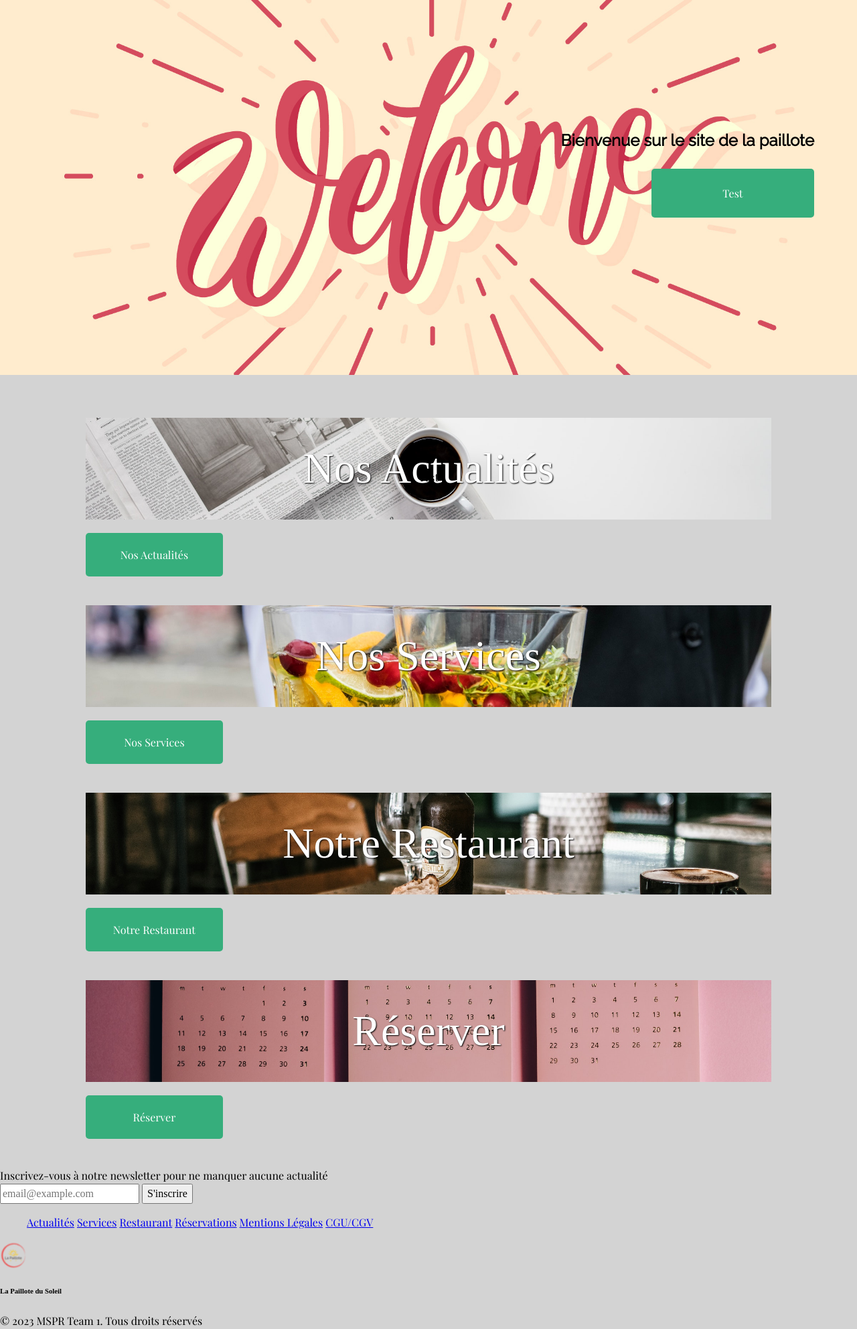
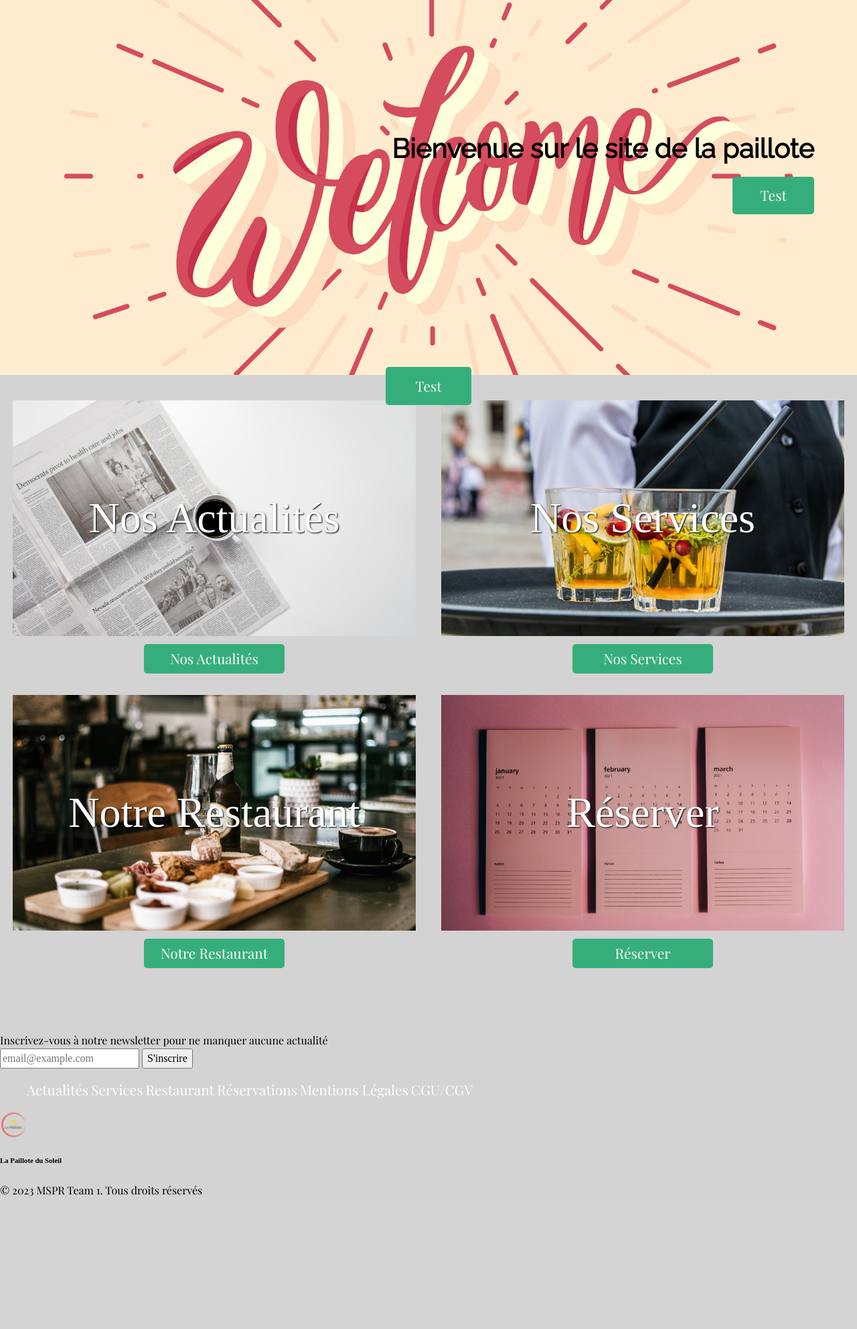
Before and after one commit to HaniLeb/main, a Symfony app: template templates/home/index.html.twig in a window 1280 px wide. Shown: the part 51-2036 px from the top of the page at 67% size. After the commit the page ends 1838 px from the top, so only its background shows below. Run offline with Twig, Linux system fonts and the light colour scheme; the template is opened without the code that fills it, so the values that code supplies are empty; some libraries are stand-ins or nearby versions.

Commit message:
page accueil terminer

```diff
--- a/public/styles/homepage.css
+++ b/public/styles/homepage.css
@@ -8,6 +8,12 @@ main{
 
 h1{
   font-family: "Raleway";
+}
+
+a{
+  text-decoration: none;
+  color: white;
+  font-size: 1.3rem;
 }
 
 a, p{
@@ -33,24 +39,28 @@ a, p{
 
 .btn-bottom {
   position: absolute;
-  bottom: 1.5rem;
+  bottom: 9rem;
   left: 50%;
   transform: translate(-50%, 0);
+
+  width: 10%;
+  background-color: #36AE7C;
+  padding: 1%;
+  border-radius: 5px;
+  text-align: center;
 }
 
-.sect1, .sect2, .sect3, .sect4{
-  width: 90%;
+.sect{
   height: 35vh;
-  padding: 5%;
-  margin: auto;
+  margin-top: 4%;
+  padding: 0 3% 0 3%;
 }
 
 .div1, .div2, .div3, .div4{
   background-size: cover;
   background-repeat: no-repeat;
   background-position: center center;
-  width: 100%;
-  height: 100%;
+  height: 70%;
   text-align: center;
   font-size: 4rem;
   color: white;
@@ -77,13 +87,62 @@ a, p{
 }
 
 .link{
-  text-decoration: none;
+  width: 35%;
   background-color: #36AE7C;
-  color: white;
-  padding: 2%;
+  padding: 1%;
   border-radius: 5px;
-  display: block;
-  width: 20%;
   text-align: center;
   margin-top: 2%;
 }
+
+.link:hover{
+  cursor: pointer;
+}
+
+.second, .last{
+  margin-left: auto;
+}
+
+/* Tablette */
+@media screen and (min-width: 744px) {
+  .sect{
+    height: 55vh;
+  }
+}
+
+/* Desktop */
+@media screen and (min-width: 1000px) {
+  main{
+    display: grid;
+    grid-template-columns: repeat(2, 1fr);
+    margin-top: 3%;
+  }
+
+  h1{
+    font-size: 2.5rem;
+  }
+
+  .sect{
+    margin-top: 0;
+  }
+
+  .div1, .div2, .div3, .div4{
+    height: 80%;
+  }
+
+  .top .link {
+    margin: 0;
+    margin-top: 1%;
+    width: 10%;
+  }
+
+  /* .btn-bottom {
+    position: absolute;
+    bottom: 57.4%;
+    transform: translate(220%, 0);
+  } */
+
+  .link {
+    margin: 2% auto;
+  }
+}
--- a/templates/header.html.twig
+++ b/templates/header.html.twig
@@ -8,7 +8,7 @@
         </div>
         <ul>
             <li><a href="{{ path('app_home') }}">Nos Actualités</a></li>
-            <li><a href="{{ path('app_home') }}">Nos Services</a></li>
+            <li><a href="{{ path('app_services') }}">Nos Services</a></li>
             <li><a href="{{ path('app_restaurant') }}">Restaurant</a></li>
             <li><a href="{{ path('app_reservations') }}">Réservations</a></li>
         </ul>
--- a/templates/home/index.html.twig
+++ b/templates/home/index.html.twig
@@ -18,28 +18,38 @@
             <a {#href="{{ path('app_home') }}"#} class="link">Test</a>
         </div>
 
-            <a {#href="{{ path('app_home') }}"#} class="btn-bottom">Test</a>
+        <div class="btn-bottom">
+            <a {#href="{{ path('app_home') }}"#}>Test</a>
+        </div>
     </section>
 
     <main>
-        <section class="sect1">
+        <section class="sect">
             <div class="div1">Nos Actualités</div>
-            <a {#href="{{ path('app_actualite') }}"#} class="link">Nos Actualités</a>
+            <div class="link">
+                <a {#href="{{ path('app_actualite') }}"#}>Nos Actualités</a>
+            </div>
         </section>
 
-        <section class="sect2">
+        <section class="sect">
             <div class="div2">Nos Services</div>
-            <a href="{{ path('app_services') }}" class="link">Nos Services</a>
+            <div class="link second">
+                <a href="{{ path('app_services') }}">Nos Services</a>
+            </div>
         </section>
 
-        <section class="sect3">
+        <section class="sect">
             <div class="div3">Notre Restaurant</div>
-            <a href="{{ path('app_restaurant') }}" class="link">Notre Restaurant</a>
+            <div class="link">
+                <a href="{{ path('app_restaurant') }}">Notre Restaurant</a>
+            <div>
         </section>
 
-        <section class="sect4">
+        <section class="sect">
             <div class="div4">Réserver</div>
-            <a {#href="{{ path('app_reservations') }}"#} class="link">Réserver</a>
+            <div class="link last">
+                <a href="{{ path('app_reservations') }}">Réserver</a>
+            <div>
         </section>
     </main>
 {% endblock %}
```
